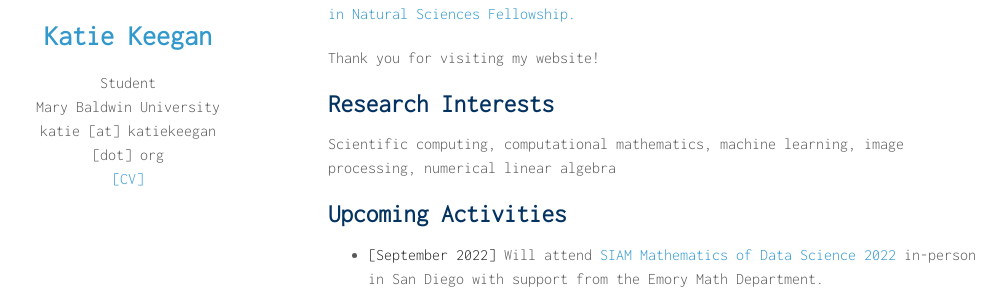
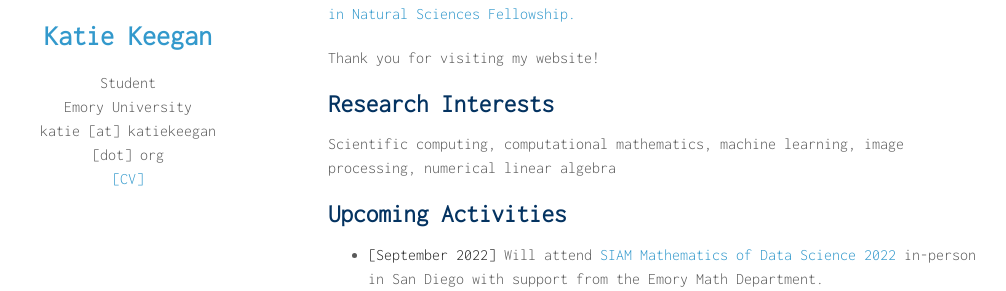
Before and after one commit to katiekeegan/katiekeegan, a Jekyll site: the page built from index.md, in a window 1280 px wide. Shown: the part 199-490 px from the top of the page, without its empty margins (142-1148 px from the left). Built offline with Jekyll 4.4.1, drawn with Linux system fonts in a browser that asks for light colours; nearby versions of some CDN libraries; a style sheet for code colours, icons or effects is not loaded; our own code applies the rules of GitHub Pages for plain Markdown files.

Commit message:
Update _config.yml

```diff
--- a/_config.yml
+++ b/_config.yml
@@ -1,6 +1,6 @@
 title: Katie Keegan
 position: Student
-affiliation: Mary Baldwin University
+affiliation: Emory University
 email: katie [at] katiekeegan [dot] org
 keywords: minimal academic
 google_scholar: https://scholar.google.com/citations?view_op=list_works&hl=en&user=Unt8icQAAAAJ&gmla=AJsN-F6-N_0AUGZRnUUnfHb_nw5xJxWL9XhzIX1SmkEGzaccIQroXiHGRh1NkrRIsmmXVwLi8AjGD3VUc5Xqz1O91JiNoTOYjIsgw7bSrzKy_cFIvly9d7tmD2cE6_v2hnovAsDJU6w9#
@@ -8,8 +8,8 @@ github_link: https://github.com/katiekeegan
 linkedin: https://www.linkedin.com/in/katherine-keegan-6a845817a/
 avatar: ./assets/img/avatar.png
 google_analytics: UA-111540567-4
-favicon: ./assets/img/favicon.png
-favicon_dark: ./assets/img/favicon-dark.png
+favicon: ./assets/img/avatar.png
+favicon_dark: ./assets/img/avatar.png
 description: The Minimal Light is a simple and elegant jekyll theme for academic personal homepage.
 canonical: https://minimal-light.yyliu.net/
 remote_theme: yaoyao-liu/minimal-light
```
